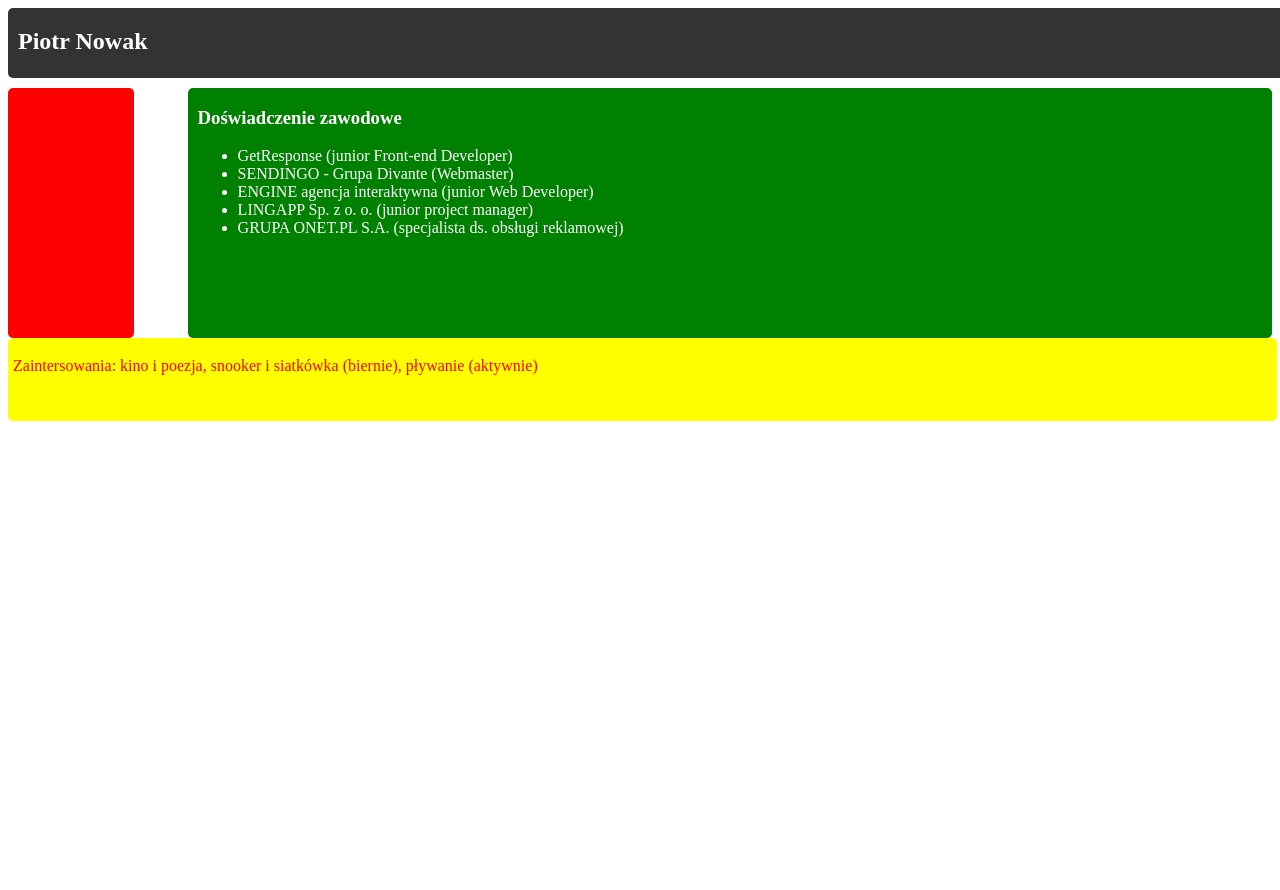
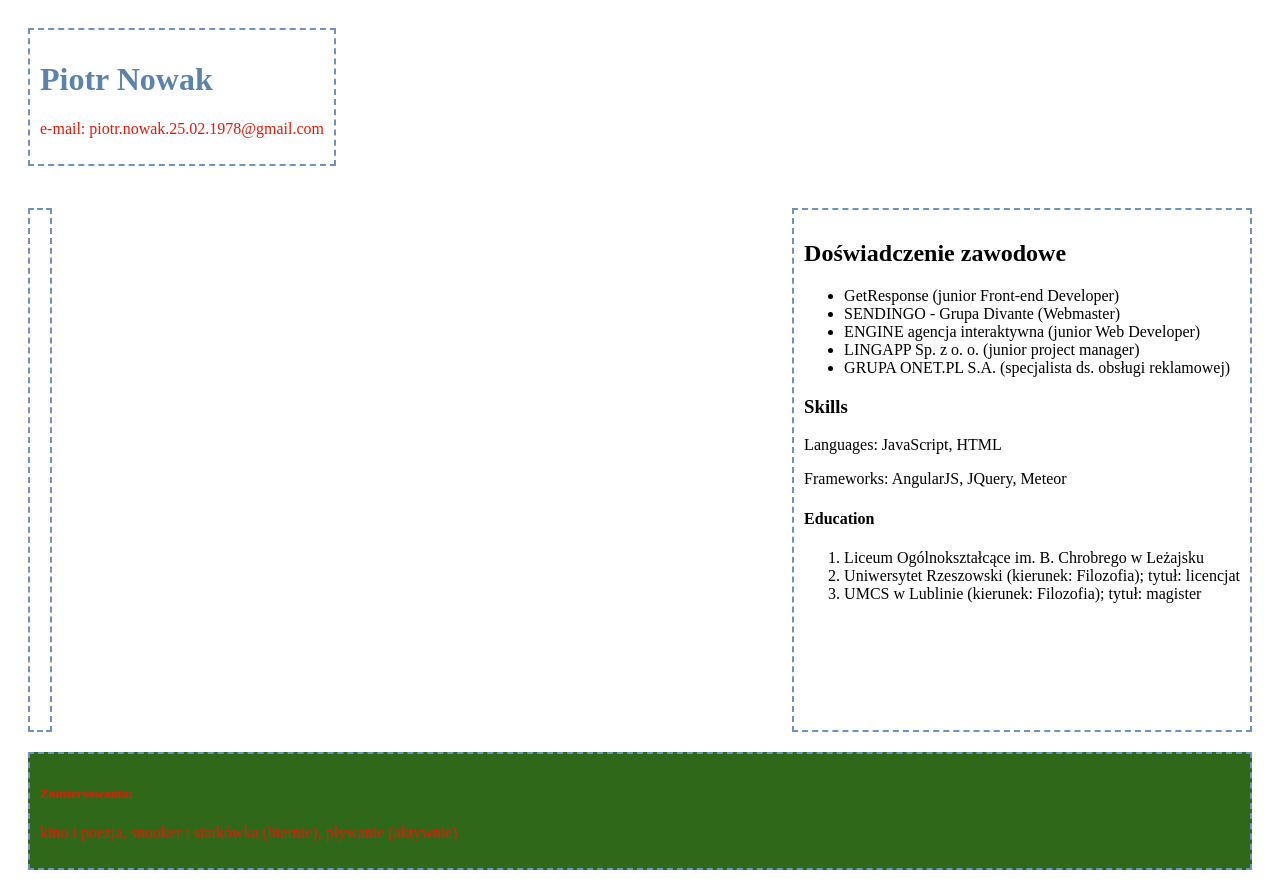
Before and after one commit to pnowak/project1, a plain HTML site: page final.html in a window 1280 px wide. Before the commit the page ends 800 px from the top, so only its background shows below. Drawn offline with Linux system fonts and the light colour scheme.

Commit message:
praca z lessem

```diff
--- a/final.html
+++ b/final.html
@@ -1,72 +1,39 @@
 <!DOCTYPE html>
 <html>
 	<head>
+		<meta charset="utf-8">
 		<title>My Resume</title>
-		<style>
-		    div {
-			    border-radius: 5px;
-			    color: #ffffff;
-			}
-
-			#header {
-			    background-color: rgba(0, 0, 0, .8);
-			    width: 100%;
-			    height: 50px;
-			    position: fixed;
-			    z-index: 1;
-			    padding: 0 10px 20px;
-			}
-
-			.left {
-			    background-color: red;
-			    width: 10%;
-			    height: 250px;
-			    float: left;
-			    position: relative;
-			    margin-top: 80px;
-			}
-
-			.right {
-			    background-color: green;
-			    width: 85%;
-			    height: 250px;
-			    float: right;
-			    position: relative;
-			    margin-top: 80px;
-			    padding-left: 10px;
-			}
-
-			#footer {
-			    background-color: yellow;
-			    width: 100%;
-			    height: 50px;
-			    clear: both;
-			    color: red;
-			    padding: 3px 0 30px 5px;
-			}
-		</style>
+		<link type="text/css" rel="stylesheet" href="style.css">
 	</head>
 	<body>
 	    <div id="header">
-	        <h2>Piotr Nowak</h2>
+	        <h1>Piotr Nowak</h1>
+	        <p class="adress">e-mail: piotr.nowak.25.02.1978@gmail.com</p>
 	    </div>
 	    <div class="left"></div>
 	    <div class="right">
-	        <h3>Doświadczenie zawodowe</h3>
+	        <h2>Doświadczenie zawodowe</h2>
 	        <ul>
 	            <li>GetResponse (junior Front-end Developer)</li>
-	            <li>SENDINGO - Grupa Divante (Webmaster)
-</li>
+	            <li>SENDINGO - Grupa Divante (Webmaster)</li>
                 <li>ENGINE agencja interaktywna (junior Web Developer)</li>
-                <li>LINGAPP Sp. z o. o. (junior project manager)
-</li>
-                <li>GRUPA ONET.PL S.A.  (specjalista ds. obsługi reklamowej)
-</li>
+                <li>LINGAPP Sp. z o. o. (junior project manager)</li>
+                <li>GRUPA ONET.PL S.A.  (specjalista ds. obsługi reklamowej)</li>
 	        </ul>
+	        <h3>Skills</h3>
+			<p>Languages: JavaScript, HTML</p>
+			<p>Frameworks: AngularJS, JQuery, Meteor</p>
+			<h4>Education</h4>
+			<ol>
+				<li>Liceum Ogólnokształcące im. B. Chrobrego w Leżajsku</li>
+				<li>Uniwersytet Rzeszowski (kierunek: Filozofia); tytuł: licencjat</li>
+				<li>UMCS w Lublinie (kierunek: Filozofia); tytuł: magister</li>
+			</ol>
 	    </div>
-	    <div id="footer">
-	        <p>Zaintersowania: kino i poezja, snooker i siatkówka (biernie), pływanie (aktywnie)
-</p>
+
+	    <div id="footer" class="clearfix">
+	    	<h5>Zaintersowania:</h5>
+	        <p>kino i poezja, snooker i siatkówka (biernie), pływanie (aktywnie)</p>
 	    </div>
 	</body>
 </html>
--- /dev/null
+++ b/style.less
@@ -0,0 +1,46 @@
+@nice-blue: #5B83AD;
+@light-blue: @nice-blue + #111;
+@red: #e81809;
+@dark-green: #306819;
+@base: 10px;
+
+.bordered {
+	border: @base / 5 dashed @light-blue;
+}
+
+div {
+	padding: @base;
+	margin: @base * 2;
+	.bordered;
+}
+
+#header {
+	color: @nice-blue;
+	position: fixed;
+	.adress {
+        color: @red;
+	}
+}
+
+#footer {
+    color: @red;
+	background-color: @dark-green;
+}
+
+.left {
+	float: left;
+	position: relative;
+	margin-top: @base * 20;
+	height: @base * 50;
+}
+
+.right {
+	float: right;
+	position: relative;
+	margin-top: @base * 20;
+	height: @base * 50;
+}
+
+.clearfix {
+    clear: both;
+}
```
Also changed, not shown: style.css (added).
